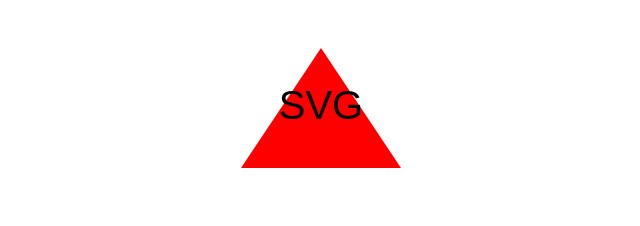
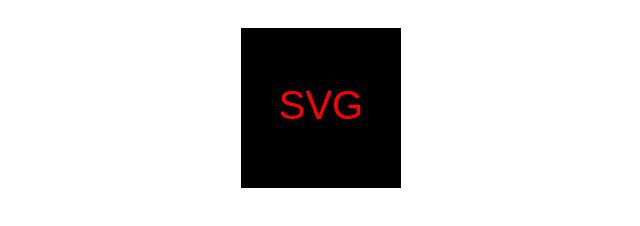
Before and after one commit to J-Ross01/SVG-Logo, a website: page index.html in a window 1280 px wide. Shown: the whole page, without its empty margins (319-959 px from the left). Drawn offline with Linux system fonts and the light colour scheme.

Commit message:
added read me

```diff
--- a/index.html
+++ b/index.html
@@ -10,13 +10,13 @@
 <div id="logo-container" style="display: flex; align-items: center; justify-content: center;">
 
     <svg width="300" height="200" xmlns="http://www.w3.org/2000/svg">
-        <polygon points="150,40 230,160 70,160" fill="red" />
+        <rect x="70" y="20" width="160" height="160" fill="black" />
         <text
             x="50%"
             y="50%"
             dominant-baseline="middle"
             text-anchor="middle"
-            fill="black"
+            fill="red"
             style="font-family: Arial, sans-serif; font-size: 40px;">
             SVG
         </text>
--- a/index.js
+++ b/index.js
@@ -1,10 +1,10 @@
-// "import inquirer" is the package I use for creating interactive questions in the command-line.
+// "Import inquirer" is the package I use for creating interactive questions in the command-line.
 import inquirer from 'inquirer';
 
 async function importModules() {
-    //imports the 'fs' module to for handling file system operations.
+    //Imports the 'fs' module to for handling file system operations.
     const fs = await import('fs');
-    //imports the shape module fom the the file path './lib/shape.js'
+    //Imports the shape module fom the the file path './lib/shape.js'
     const shapesModule = await import('./lib/shape.js');
     // Returns an object that contains both imported modules, with 'fs' and the exports from 'shapesModule'.
     return { fs, ...shapesModule };
```
Also changed, not shown: README.md.
